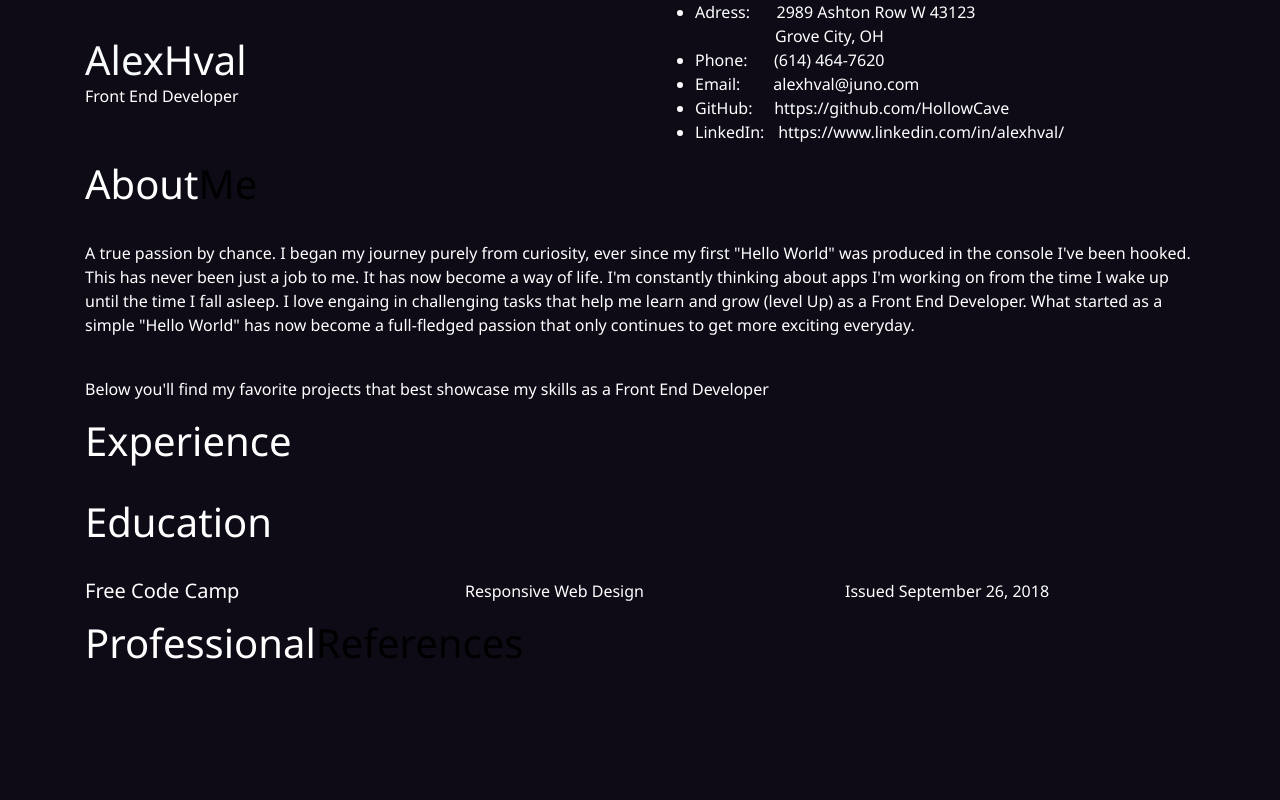
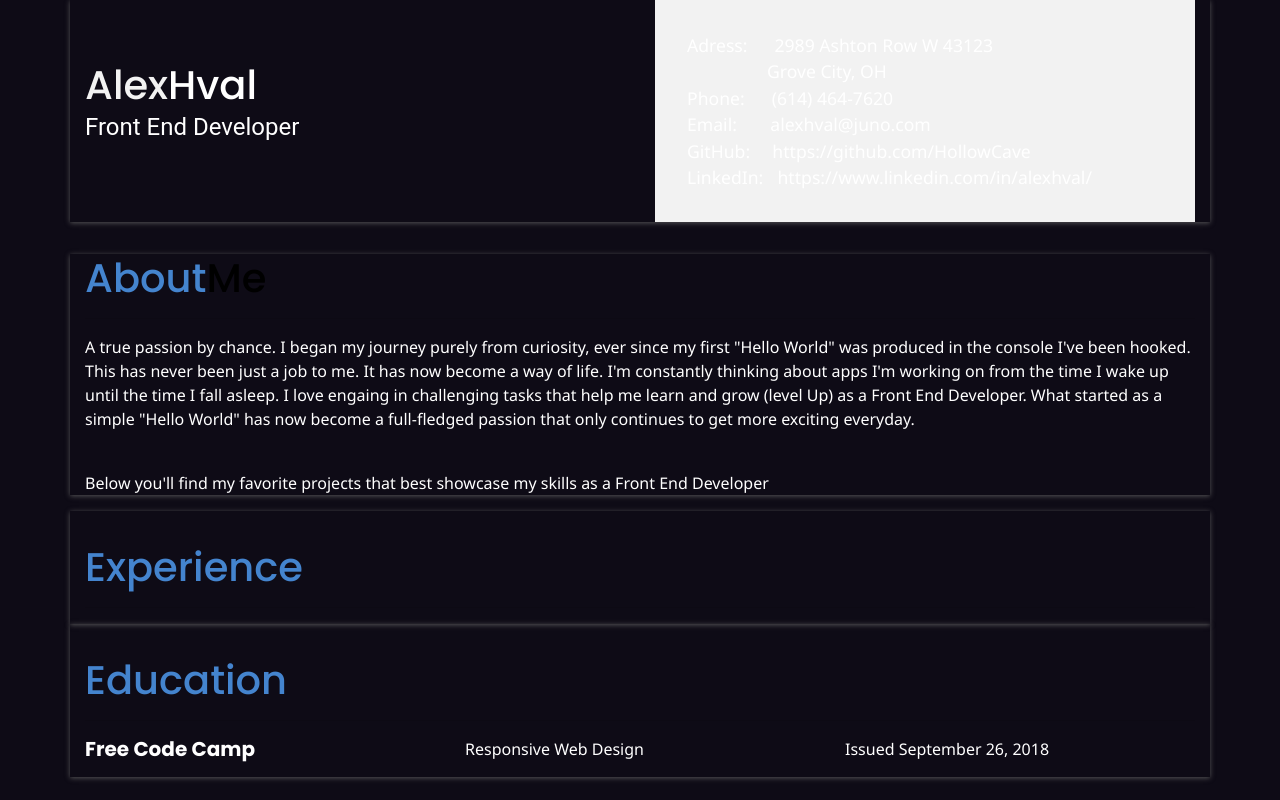
Before and after one commit to HollowCave/Alex-Hval-Portfolio, a website: page dist/resume.html in a window 1280 px wide. Shown: the top 800 px of the page. Drawn offline with nearby package versions, Linux system fonts and the light colour scheme; a web font is replaced by a local one.

Commit message:
debugging

```diff
--- a/scss/_resume.scss
+++ b/scss/_resume.scss
@@ -5,7 +5,7 @@
   --shadow: 0 1px 5px rgba(104, 104, 104, 0.8);
 }
 
-h1, h2, h3, h4, h5, h6 {
+#title-fonts {
   font-family: Poppins;
   font-weight: 800;
 }
@@ -20,13 +20,13 @@ h1, h2, h3, h4, h5, h6 {
 }
 
 /* Name a Skill Title */
-#title {
+#titles {
   font-size: 1.5rem;
   font-family: Roboto;
 }
 
 /* Contact Information Top Right */
-#info {
+#infos {
   padding: 2rem;
   margin-bottom: 0;
   list-style: none;
@@ -34,25 +34,25 @@ h1, h2, h3, h4, h5, h6 {
   background-color: var(--light);
 }
 
-#info > li {
+#infos > li {
   padding: .2rem;
 }
 
-#header {
+#headers {
   margin-top: 3rem;
   background-color: var(--primary);
 }
 
 /* About Section */
 
-#about {
+#abouts {
   margin-top: 2rem;
   padding: .5rem;
   background-color: var(--light);
 }
 
 /* Experience Section */
-#experience {
+#experiences {
   margin-top: 2rem;
   padding: .5rem;
   background-color: var(--light);
@@ -60,7 +60,7 @@ h1, h2, h3, h4, h5, h6 {
 
 /* Education Section */
 
-#education {
+#educations {
   margin-top: 2rem;
   padding: .5rem;
   background-color: var(--light);
--- a/scss/main.scss
+++ b/scss/main.scss
@@ -1,5 +1,6 @@
 @import "config";
 @import "menu";
+@import "resume";
 
 * {
   box-sizing: border-box;
@@ -215,4 +216,3 @@ main {
 }
 
 @import "mobile";
-@import "resume";
```
Also changed, not shown: dist/css/main.css, dist/js/main.js, dist/resume.html.
